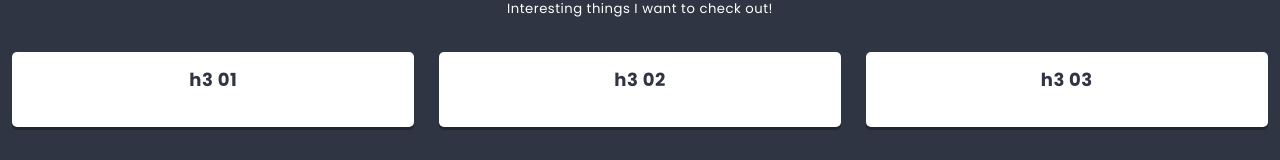
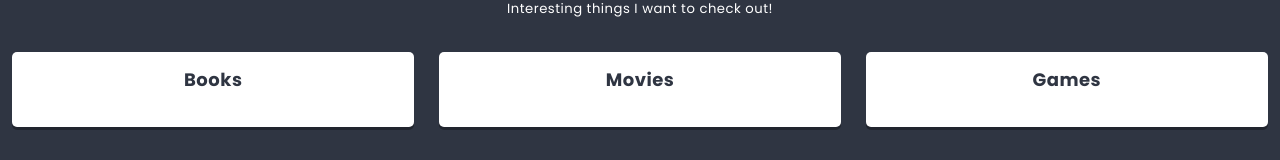
Before and after one commit to n-a-z/kodilla_13_React-Router_toDoList, a React app: page / in a window 1280 px wide. Shown: the part 380-540 px from the top of the page. Built offline with nearby package versions, Linux system fonts and the light colour scheme.

Commit message:
Add new render of Column

```diff
--- a/src/components/List/List.js
+++ b/src/components/List/List.js
@@ -29,9 +29,9 @@ class List extends React.Component {
           {ReactHtmlParser(this.props.description)}
         </div>
         <div className={styles.columns}>
-          <Column title='h3 01' />
-          <Column title='h3 02' />
-          <Column title='h3 03' />
+          {this.state.columns.map(({ key, ...columnProps }) => (
+            <Column key={key} {...columnProps} />
+          ))}
         </div>
       </section>
     );
```
